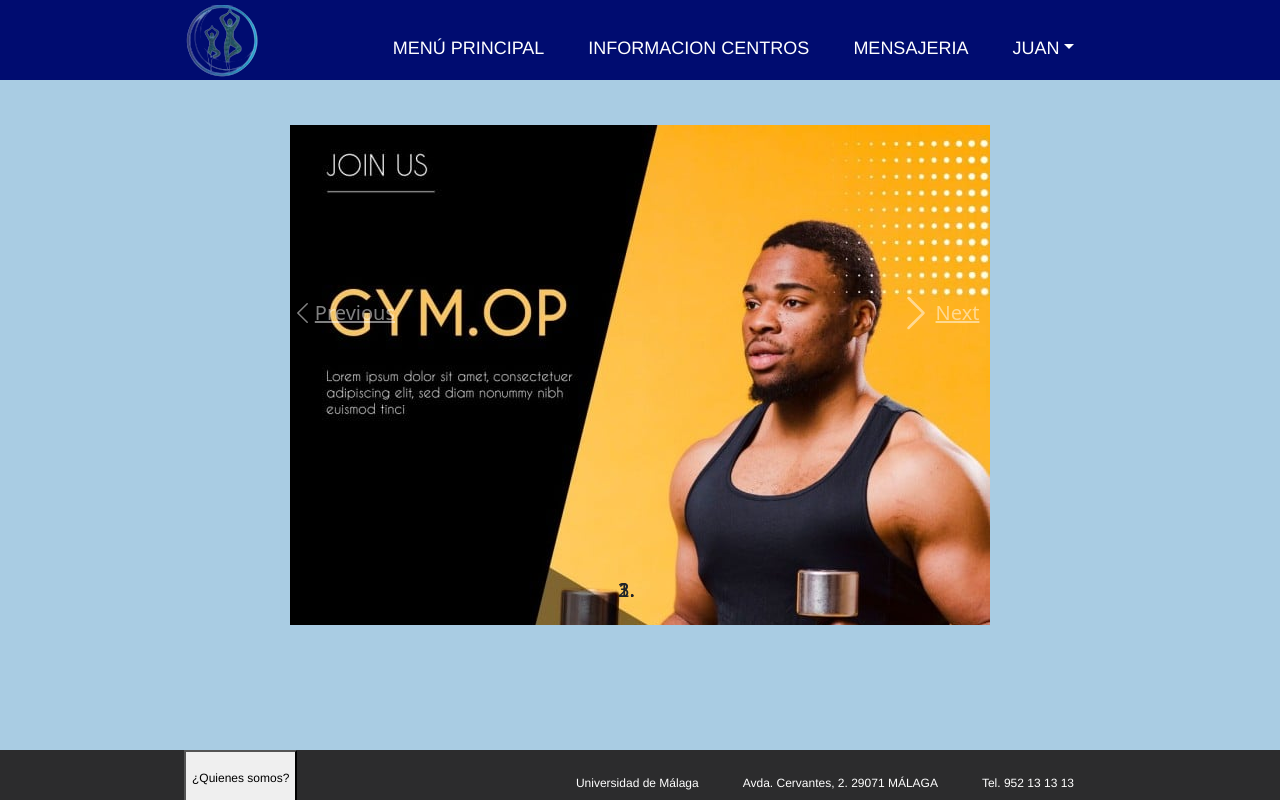
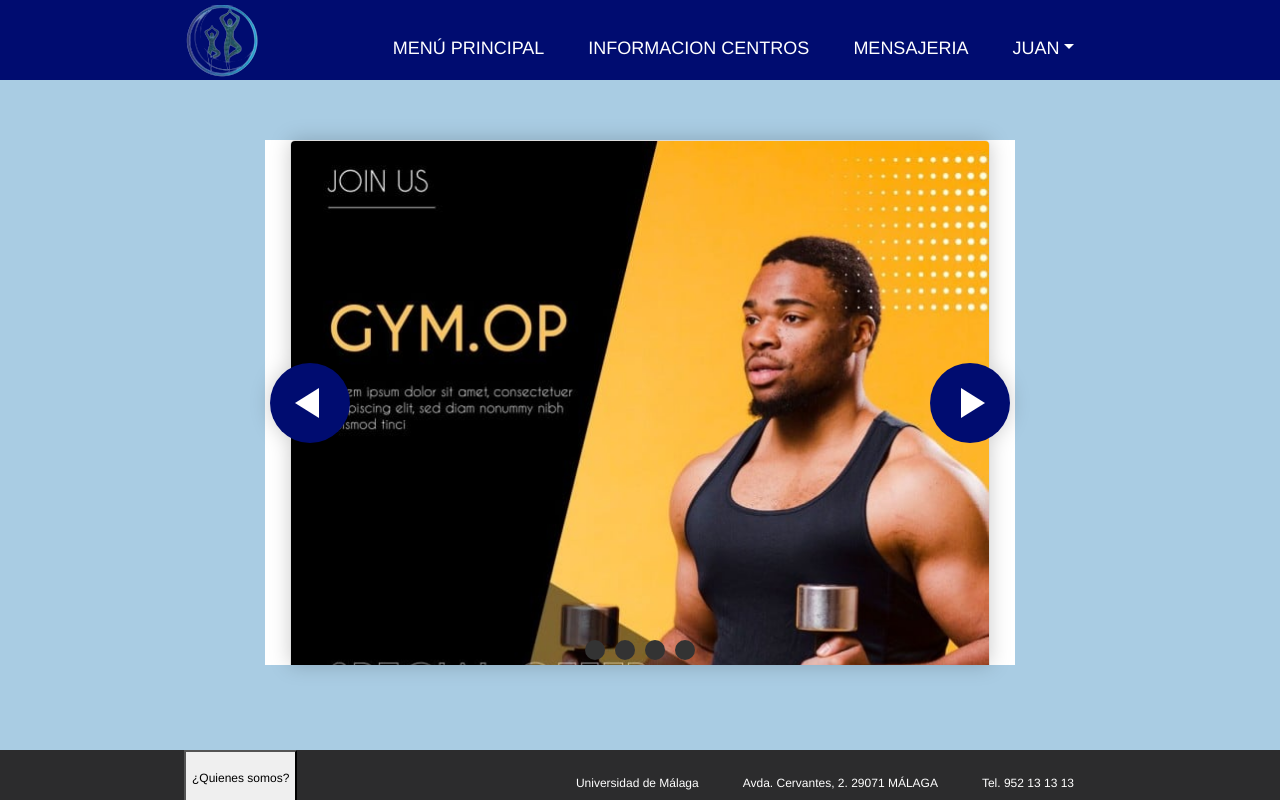
Before and after one commit to SII-Informatica-UMA/ciklum-tech4life, an Angular app in the folder frontend/Tech4Life-app/: page / in a window 1280 px wide. Built offline with nearby package versions, Linux system fonts and the light colour scheme.

Commit message:
cambios carrusel

```diff
--- a/frontend/Tech4Life-app/src/app/carrusel/carrusel.component.css
+++ b/frontend/Tech4Life-app/src/app/carrusel/carrusel.component.css
@@ -1,5 +1,4 @@
 
-/*
 @keyframes tonext {
     75% {
       left: 0;
@@ -49,7 +48,7 @@
     max-width: 37.5rem;
     margin: 0 auto;
     padding: 0 1.25rem;
-    font-family: 'Lato', sans-serif;
+    font-family:Helvetica;
     text-align: center;
     justify-content: center;
   }
@@ -93,7 +92,7 @@
     display: flex;
     align-items: center;
     margin: auto;
-    margin-top: 240px;
+    margin-top: 140px;
     width: 100%;
   }
 
@@ -234,28 +233,10 @@
     margin: auto;
     margin-top: 120px;
     width: 100%;
-    object-fit: cover;
     object-position: center center;
     margin-top: 0;
     border: 1px solid #ddd;
     border-radius: 5px;
+    background-color: transparent;
+    padding: 0;
   }
-
-  */
-
-  .carousel-container {
-    display: flex;
-    justify-content: center;
-    align-items: center;
-    width: 100%;
-    margin: auto;
-  }
-
-  .carousel-inner {
-    margin-top: 125px;
-    height: 500px;
-  }
-
-  body{
-    background-color: rgb(169, 204, 227);
-  }
--- a/frontend/Tech4Life-app/src/app/carrusel/carrusel.component.html
+++ b/frontend/Tech4Life-app/src/app/carrusel/carrusel.component.html
@@ -1,5 +1,4 @@
 <html>
-<!--
 <body>
     <section class="carousel" aria-label="Gallery">
         <ol class="carousel__viewport">
@@ -67,35 +66,3 @@
         </aside>
       </section>
 </body>
--->
-<body>
-<div class="carousel-container">
-<div id="carouselExampleIndicators" class="carousel slide" data-ride="carousel">
-  <ol class="carousel-indicators">
-    <li data-target="#carouselExampleIndicators" data-slide-to="0" class="active"></li>
-    <li data-target="#carouselExampleIndicators" data-slide-to="1"></li>
-    <li data-target="#carouselExampleIndicators" data-slide-to="2"></li>
-  </ol>
-  <div class="carousel-inner">
-    <div class="carousel-item active">
-      <img class="d-block w-100" [src]="carrusel1" alt="First slide">
-    </div>
-    <div class="carousel-item">
-      <img class="d-block w-100" [src]="carrusel2" alt="Second slide">
-    </div>
-    <div class="carousel-item">
-      <img class="d-block w-100" [src]="carrusel3" alt="Third slide">
-    </div>
-  </div>
-  <a class="carousel-control-prev" href="#carouselExampleIndicators" role="button" data-slide="prev">
-    <span class="carousel-control-prev-icon" aria-hidden="true"></span>
-    <span class="sr-only">Previous</span>
-  </a>
-  <a class="carousel-control-next" href="#carouselExampleIndicators" role="button" data-slide="next">
-    <span class="carousel-control-next-icon" aria-hidden="true"></span>
-    <span class="sr-only">Next</span>
-  </a>
-</div>
-</div>
-</body>
-  </html>
--- a/frontend/Tech4Life-app/src/styles.css
+++ b/frontend/Tech4Life-app/src/styles.css
@@ -1,4 +1,7 @@
 /* You can add global styles to this file, and also import other style files */
+
+
+
 html {
     background-color: rgb(169, 204, 227);
         font-size: 20px;
```
